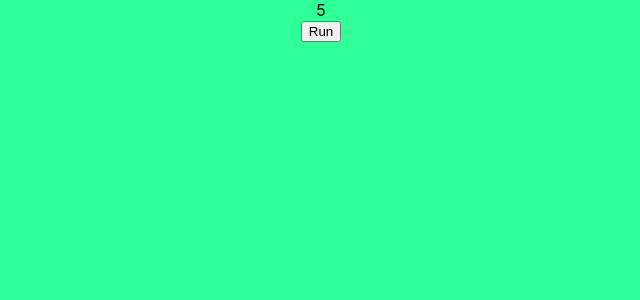
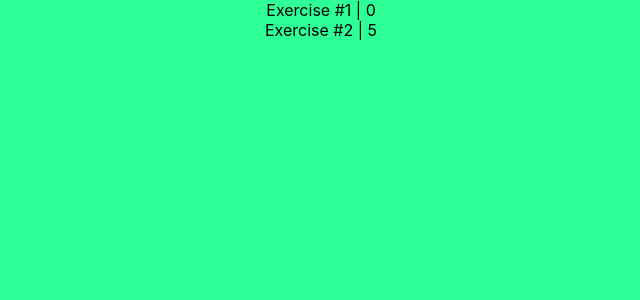
Before and after one commit to agilles1/practice-timer, a React (Create React App) app: page / in a window 1280 px wide. Shown: the top 300 px of the page, without its empty margins (319-959 px from the left). Built offline with nearby package versions, Linux system fonts and the light colour scheme.

Commit message:
Update Timer to Class Comp

```diff
--- a/src/components/Timer.js
+++ b/src/components/Timer.js
@@ -1,66 +1,26 @@
-// import React, { useRef, useEffect, useState } from "react";
+import React from 'react'
 
-// export default function Timer({start, exercise}) {
+export default class Timer extends React.Component {
 
-//     const [seconds, setSeconds] = useState(start)
-//     const [stop, setStop] = useState(true)
+  state = {
+    start: this.props.start,
+    active: false
+  }
 
-//     let intervalRef = useRef();
+  componentDidMount(){
+    setInterval(() => {
+      this.setState({
+        start: this.state.start - 1
+      })
+    }, 1000)
+  }
 
-//     const decreaseSeconds = () => setSeconds((prevSeconds) => prevSeconds - 1);
+  render(){
+    return (
+      <div>
+        {this.props.exercise} | {this.state.start}
+      </div>
+    )
+  }
 
-//     useEffect(() => {
-//             setStop(true);
-//             return () => clearInterval(intervalRef.current);
-//           }, []);
-
-//     const startTimer = () => {
-//             let interval = setInterval(() => {
-//                 if (seconds > 0) {
-//                     setSeconds((prevSeconds) => prevSeconds - 1);
-//                 }
-//             }, 1000)
-//               return () => clearInterval(interval);
-//         }
-
-//     return (
-//         <div>
-//             {exercise} | {seconds}
-//             <button onClick={startTimer}>+</button>
-//         </div>
-//     )
-// }
-
-import React, { useRef, useEffect, useState } from "react";
-
-export default function Timer() {
-  const [num, setNum] = useState(5);
-  const [pause, setPause] = useState(true);
-
-  let intervalRef = useRef();
-
-  const decreaseNum = () => setNum((prev) => prev - 1);
-
-  useEffect(() => {
-    setPause(true);
-    // intervalRef.current = setInterval(decreaseNum, 1000);
-
-    return () => clearInterval(intervalRef.current);
-  }, []);
-
-  const handleClick = () => {
-    if (!pause) {
-      clearInterval(intervalRef.current);
-    } else {
-      intervalRef.current = setInterval(decreaseNum, 1000);
-    }
-    setPause((prev) => !prev);
-  };
-
-  return (
-    <div>
-      <div>{num}</div>
-      <button onClick={handleClick}>{pause ? "Run" : "Pause"}</button>
-    </div>
-  );
 }
--- a/src/containers/TimerContainer.js
+++ b/src/containers/TimerContainer.js
@@ -7,6 +7,7 @@ class TimerContainer extends Component {
         return (
             <div>
                 <Timer start={5} exercise={"Exercise #1"} />
+                <Timer start={10} exercise={"Exercise #2"} />
             </div>
         );
     }
```
